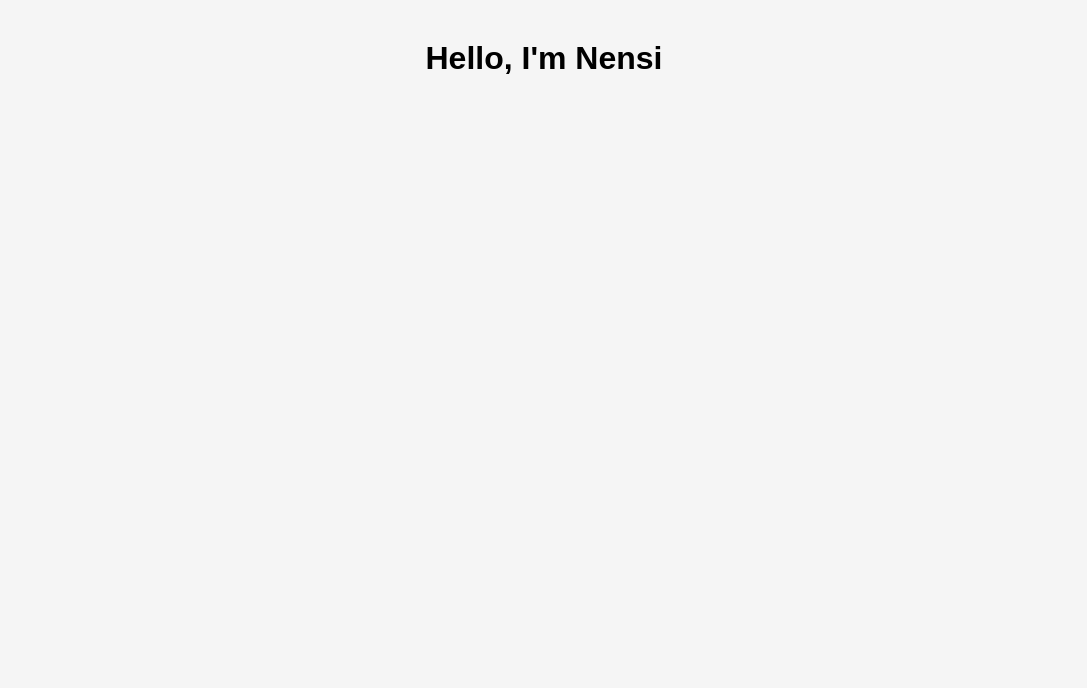
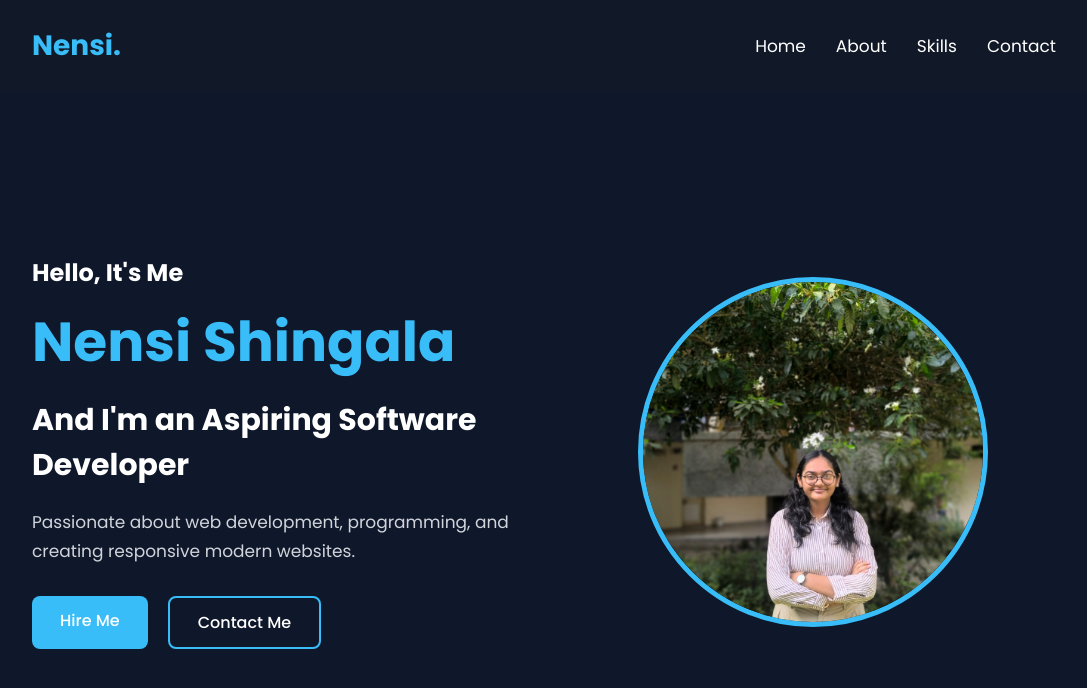
Before and after one commit to Nensi2607/synent-task1-portfolio-nensi, a plain HTML site: page index.html in a window 1280 px wide. Shown: the whole page, without its empty margins (96-1183 px from the left). Drawn offline with Linux system fonts and the light colour scheme; files whose address does not match are found by name.

Commit message:
Added hero and navigation section

```diff
--- a/index.html
+++ b/index.html
@@ -6,11 +6,63 @@
     <title>Nensi Portfolio</title>
 
     <link rel="stylesheet" href="style.css">
+
+    <!-- Google Fonts -->
+    <link href="https://fonts.googleapis.com/css2?family=Poppins:wght@300;400;500;600;700&display=swap" rel="stylesheet">
 </head>
 <body>
 
-    <h1>Hello, I'm Nensi</h1>
+    <!-- Navbar -->
+    <nav class="navbar">
 
-    <script src="script.js"></script>
+        <div class="logo">
+            Nensi.
+        </div>
+
+        <ul class="nav-links">
+            <li><a href="#">Home</a></li>
+            <li><a href="#">About</a></li>
+            <li><a href="#">Skills</a></li>
+            <li><a href="#">Contact</a></li>
+        </ul>
+
+    </nav>
+
+    <!-- Hero Section -->
+    <section class="hero">
+
+        <!-- Left Content -->
+        <div class="hero-text">
+
+            <h3>Hello, It's Me</h3>
+
+            <h1>Nensi Shingala</h1>
+
+            <h2>And I'm an Aspiring Software Developer</h2>
+
+            <p>
+                Passionate about web development, programming, and creating
+                responsive modern websites.
+            </p>
+
+            <div class="hero-buttons">
+
+                <a href="#" class="btn">Hire Me</a>
+
+                <a href="#" class="btn btn-outline">Contact Me</a>
+
+            </div>
+
+        </div>
+
+        <!-- Right Image -->
+        <div class="hero-image">
+
+              <img src="C:\Users\nensi\OneDrive\Desktop\synent-task1-portfolio-nensi\images\profile.jpg.jpeg" alt="Profile Image">
+
+        </div>
+
+    </section>
+
 </body>
 </html>
--- a/style.css
+++ b/style.css
@@ -5,11 +5,165 @@
 }
 
 body{
-    font-family: Arial, sans-serif;
-    background-color: #f5f5f5;
-    padding: 40px;
+    font-family: 'Poppins', sans-serif;
+    background-color: #0f172a;
+    color: white;
 }
 
-h1{
-    text-align: center;
+/* Navbar */
+
+.navbar{
+    width: 100%;
+    padding: 25px 10%;
+    display: flex;
+    justify-content: space-between;
+    align-items: center;
+    background-color: #111827;
 }
+
+.logo{
+    font-size: 28px;
+    font-weight: 700;
+    color: #38bdf8;
+}
+
+.nav-links{
+    display: flex;
+    list-style: none;
+    gap: 30px;
+}
+
+.nav-links a{
+    text-decoration: none;
+    color: white;
+    font-size: 17px;
+    transition: 0.3s;
+}
+
+.nav-links a:hover{
+    color: #38bdf8;
+}
+
+/* Hero Section */
+
+.hero{
+    width: 100%;
+    min-height: 90vh;
+    display: flex;
+    justify-content: space-between;
+    align-items: center;
+    padding: 60px 10%;
+    gap: 50px;
+}
+
+.hero-text{
+    flex: 1;
+}
+
+.hero-text h3{
+    font-size: 24px;
+    margin-bottom: 10px;
+}
+
+.hero-text h1{
+    font-size: 55px;
+    color: #38bdf8;
+    margin-bottom: 15px;
+}
+
+.hero-text h2{
+    font-size: 30px;
+    margin-bottom: 20px;
+}
+
+.hero-text p{
+    font-size: 17px;
+    line-height: 1.7;
+    max-width: 550px;
+    margin-bottom: 30px;
+    color: #d1d5db;
+}
+
+/* Buttons */
+
+.hero-buttons{
+    display: flex;
+    gap: 20px;
+}
+
+.btn{
+    padding: 12px 28px;
+    background-color: #38bdf8;
+    color: white;
+    text-decoration: none;
+    border-radius: 8px;
+    font-weight: 500;
+    transition: 0.3s;
+}
+
+.btn:hover{
+    background-color: #0ea5e9;
+}
+
+.btn-outline{
+    background: transparent;
+    border: 2px solid #38bdf8;
+}
+
+.btn-outline:hover{
+    background-color: #38bdf8;
+}
+
+/* Hero Image */
+
+.hero-image{
+    flex: 1;
+    display: flex;
+    justify-content: center;
+}
+
+.hero-image img{
+    width: 350px;
+    height: 350px;
+    object-fit: cover;
+    border-radius: 50%;
+    border: 5px solid #38bdf8;
+}
+
+/* Responsive Design */
+
+@media(max-width: 900px){
+
+    .hero{
+        flex-direction: column-reverse;
+        text-align: center;
+        padding-top: 40px;
+    }
+
+    .hero-text p{
+        margin: auto;
+        margin-bottom: 30px;
+    }
+
+    .hero-buttons{
+        justify-content: center;
+    }
+
+    .nav-links{
+        gap: 15px;
+    }
+
+    .hero-text h1{
+        font-size: 42px;
+    }
+
+    .hero-text h2{
+        font-size: 24px;
+    }
+
+    .hero-image img{
+        width: 280px;
+        height: 280px;
+    }
+
+}
```
Also changed, not shown: images/profile.jpg.jpeg (added).
